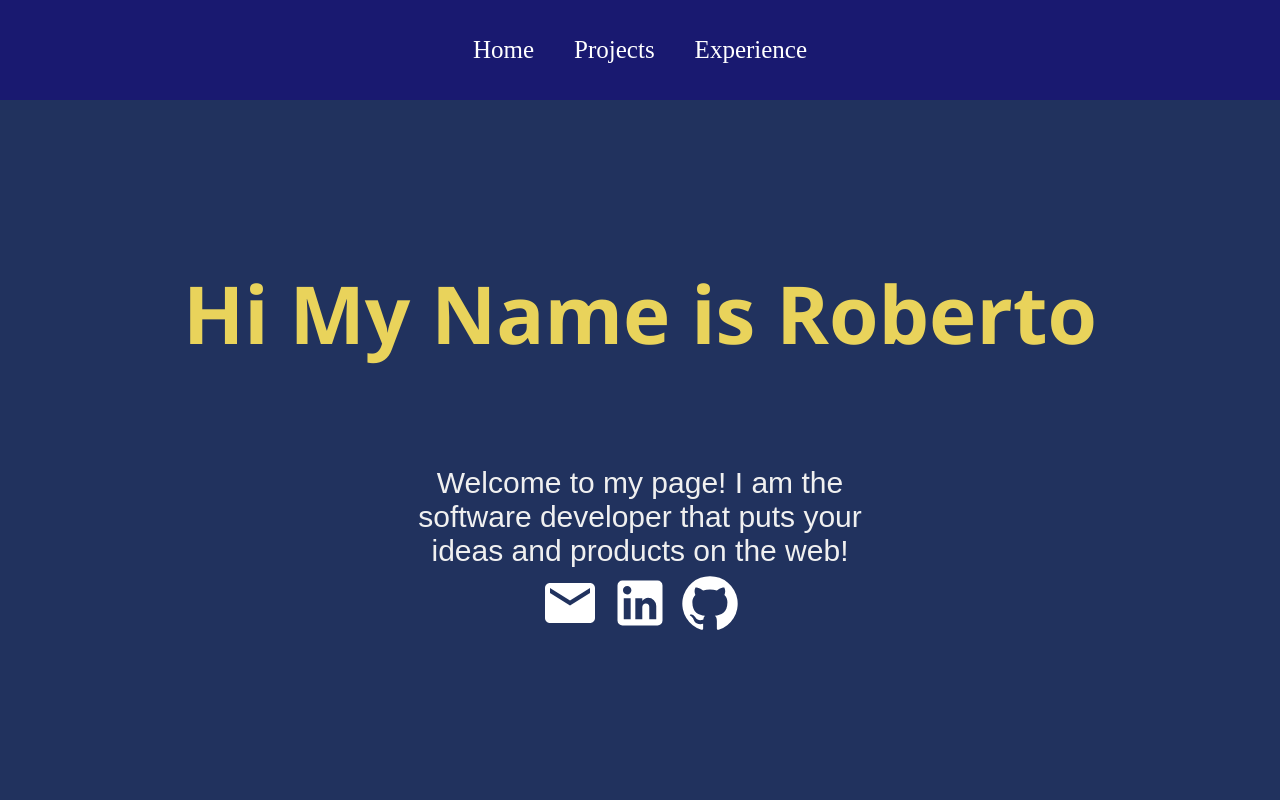
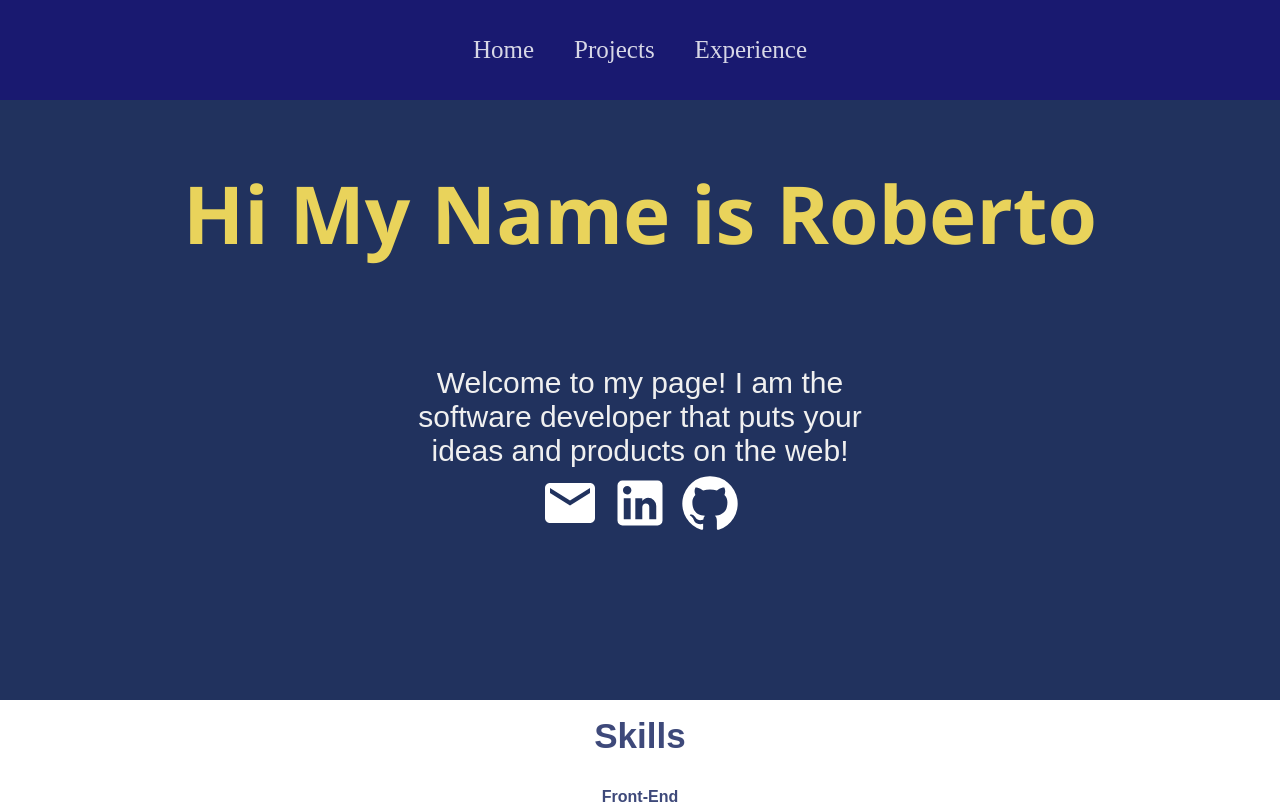
Before and after one commit to ragranato/react-portfolio, a React (Create React App) app: page / in a window 1280 px wide. Shown: the top 804 px of the page. Built offline with nearby package versions, Linux system fonts and the light colour scheme.

Commit message:
made navbar fixed

```diff
--- a/src/styles/Navbar.scss
+++ b/src/styles/Navbar.scss
@@ -1,9 +1,11 @@
 .navbar {
     width: 100%;
     height: 100px;
-    background: midnightblue;
+    background: rgb(25, 25, 112);
     display: flex;
     flex-wrap: wrap;
+    position: fixed;
+    top: 0;
 
     .links {
         width: 100%;
@@ -11,10 +13,10 @@
         display: flex;
         align-items: center;
         justify-content: center;
-        color: white;
+        color: rgb(255, 255, 255);
 
         .link {
-            color: white;
+            color: rgba(255, 255, 255, 0.829);
             text-decoration: none;
             margin: 20px;
             font-size: 25px;
```
